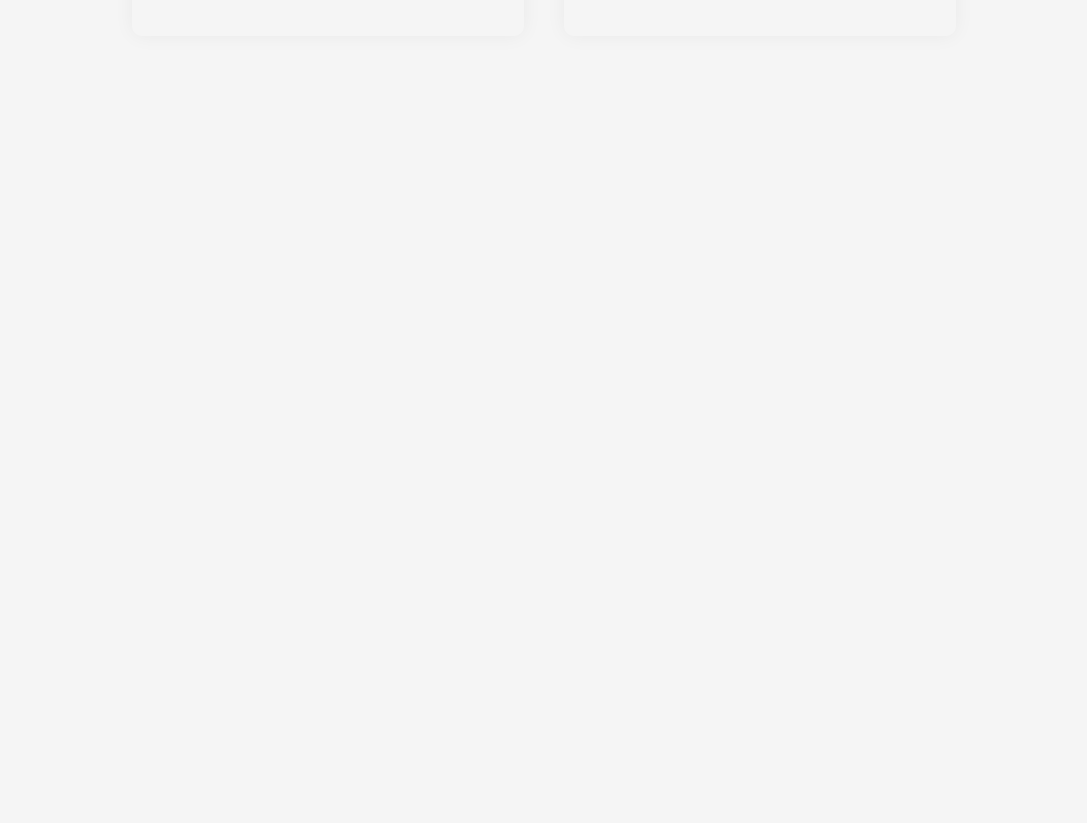
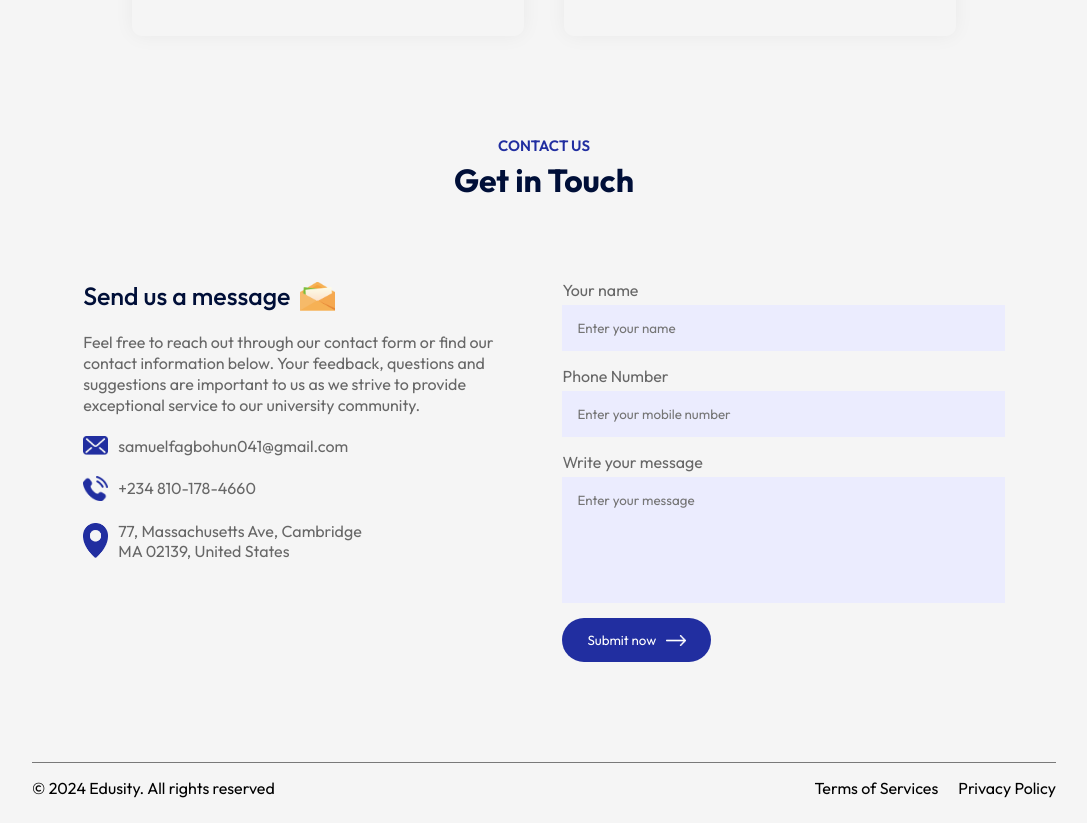
Before and after one commit to DevOluSam/Educity, a React (Vite) app: page / in a window 1280 px wide. Shown: the part 2860-3683 px from the top of the page, without its empty margins (96-1183 px from the left). Before the commit the page ends 2996 px from the top, so only its background shows below. Built offline with nearby package versions, Linux system fonts and the light colour scheme.

Commit message:
added footer component

```diff
--- a/package.json
+++ b/package.json
@@ -10,6 +10,7 @@
     "preview": "vite preview"
   },
   "dependencies": {
+    "@formspree/react": "^2.5.1",
     "react": "^18.2.0",
     "react-dom": "^18.2.0"
   },
--- a/src/App.jsx
+++ b/src/App.jsx
@@ -6,6 +6,8 @@
 import About from './components/About/About'
 import Campus from './components/Campus/Campus'
 import Testimonials from './components/Testimonials/Testimonials'
+import Contact from './components/Contact/Contact'
+import Footer from './components/Footer/Footer'
 
 function App() {
   return (
@@ -20,6 +22,9 @@
       <Campus />
       <Title subTitle='TESTIMONIALS' title='What Student Says'/>
       <Testimonials />
+      <Title subTitle='Contact Us' title='Get in Touch'/>
+      <Contact />
+      <Footer />
       </div>
     </div>
   )
--- /dev/null
+++ b/src/components/Contact/Contact.css
@@ -0,0 +1,59 @@
+.contact{
+    margin: 80px auto;
+    max-width: 90%;
+    display: flex;
+    align-content: center;
+    justify-content: space-between;
+}
+
+.contact-col{
+    flex-basis: 48%;
+    color: #676767;
+}
+
+.contact-col h3{
+    color: #000F38;
+    font-weight: 500;
+    font-size: 25px;
+    display: flex;
+    align-items: center;
+    margin-bottom: 20px;
+}
+.contact-col h3 img{
+    width: 35px;
+    margin-left: 10px;
+
+}
+.contact-col p{
+    max-width: 450px;
+    list-style: none;
+    line-height: 1.3;
+}
+
+.contact-col ul li{
+    display: flex;
+    align-items: center;
+    margin: 20px 0;
+}
+
+.contact-col ul li img{
+    width: 25px;
+    margin-right: 10px;
+}
+
+.contact form input, .contact form textarea{
+    display: block;
+    width: 100%;
+    background:  #EBECFE;
+    padding: 15px;
+    border: 0;
+    outline: 0;
+    margin-bottom: 15px;
+    margin-top: 5px;
+    resize: none;
+}
+
+.contact-col span{
+    display: block;
+    margin: 20px 0;
+}
--- /dev/null
+++ b/src/components/Contact/Contact.jsx
@@ -0,0 +1,42 @@
+import React from 'react'
+import './Contact.css'
+import msg_icon from '../../assets/msg-icon.png';
+import mail_icon from '../../assets/mail-icon.png';
+import phone_icon from '../../assets/phone-icon.png';
+import location_icon from '../../assets/location-icon.png';
+import white_arrow from '../../assets/white-arrow.png'
+
+
+
+function Contact() {
+
+  return (
+    <div className='contact'>
+       <div className="contact-col">
+        <h3>Send us a message <img src={msg_icon} alt="" /></h3>
+        <p>Feel free to reach out through our contact form or find our contact information below. Your feedback, questions and suggestions are important to us as we strive to provide exceptional service to our university community. </p>
+        <ul>
+            <li><img src={mail_icon} alt="" /> samuelfagbohun041@gmail.com</li>
+            <li><img src={phone_icon} alt="" />+234 810-178-4660</li>
+            <li><img src={location_icon} alt="" />77, Massachusetts Ave, Cambridge <br /> MA 02139, United States</li>
+        </ul>
+        </div>
+       <div className="contact-col">
+        <form >
+            <label >Your name</label>
+            <input type="text" name='name' placeholder='Enter your name' required />
+            <label >Phone Number</label>
+            <input type="tel" name='phone' placeholder='Enter your mobile number'/>
+            <label >Write your message</label>
+            <textarea name="message"  rows="6" placeholder='Enter your message' required>
+
+            </textarea>
+            <button type='submit' className='btn dark-btn'>Submit now <img src={white_arrow} alt="" /></button>
+        </form>
+        <span></span>
+    </div>
+</div>
+  )
+}
+
+export default Contact
--- /dev/null
+++ b/src/components/Footer/Footer.css
@@ -0,0 +1,14 @@
+.footer{
+    margin: 10px auto;
+    display: flex;
+    align-items: center;
+    justify-content: space-between;
+    border-top: 1px solid #797979;
+    padding: 15px 0;
+}
+
+.footer ul li{
+    list-style-type: none;
+    display: inline-block;
+    margin-left: 20px;
+}
--- /dev/null
+++ b/src/components/Footer/Footer.jsx
@@ -0,0 +1,16 @@
+import React from 'react'
+import "./Footer.css";
+
+function Footer() {
+  return (
+    <div className='footer'>
+        <p>&copy; 2024 Edusity. All rights reserved</p>
+        <ul>
+            <li>Terms of Services</li>
+            <li>Privacy Policy</li>
+        </ul>
+    </div>
+  )
+}
+
+export default Footer
```
Also changed, not shown: 1 other file (tests, documents, lock files or other folders).
